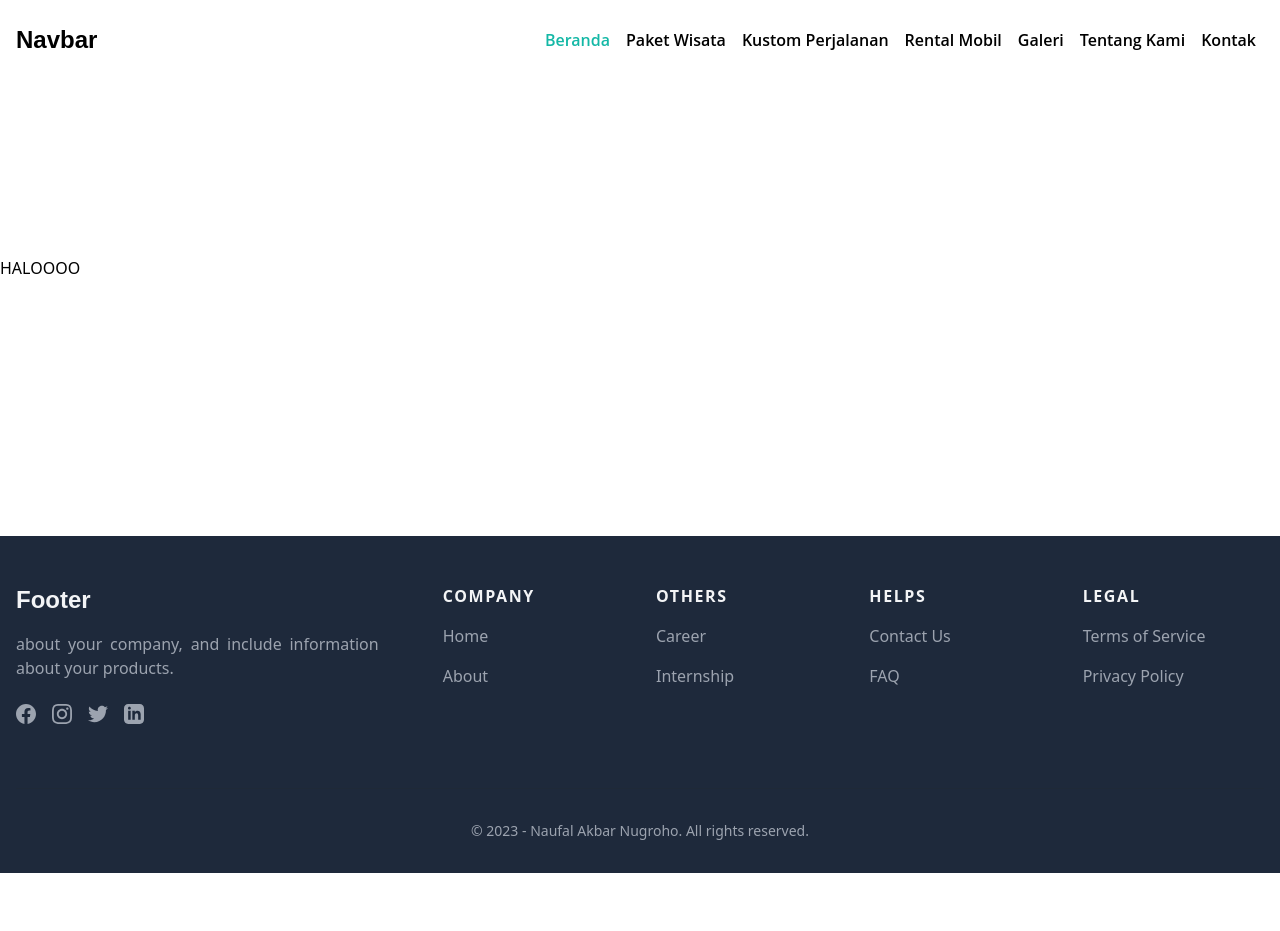
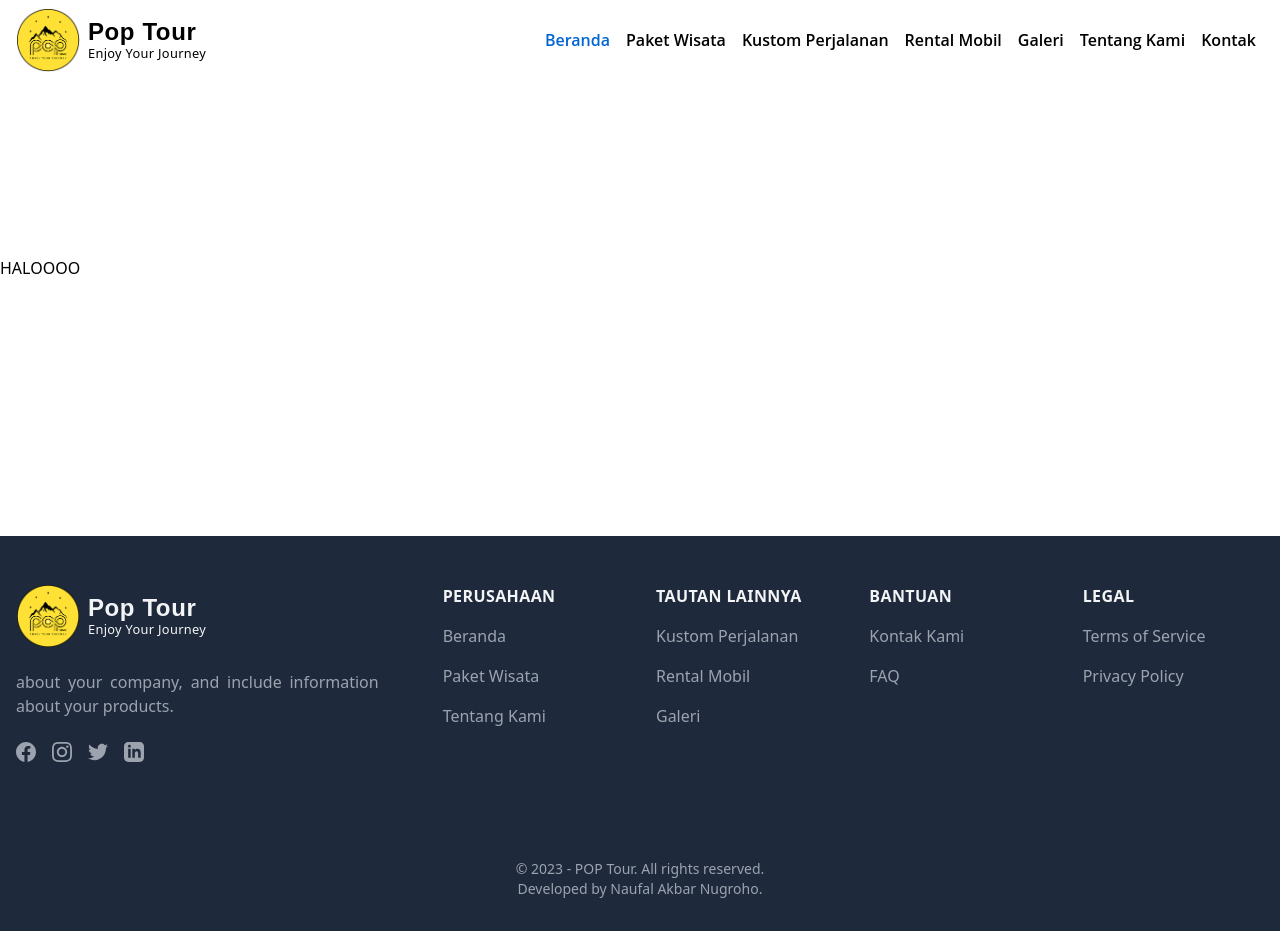
Before and after one commit to tibatibangoding/poptour, a Next.js app: page / in a window 1280 px wide. Before the commit the page ends 873 px from the top, so only its background shows below. Built offline with nearby package versions, Linux system fonts and the light colour scheme.

Commit message:
penyesuaian navbar footer

```diff
--- a/src/components/Mixins/Footer.tsx
+++ b/src/components/Mixins/Footer.tsx
@@ -12,17 +12,19 @@ const Footer: FC = () => {
   const year = new Date().getFullYear();
 
   const primaryLink = [
-    { title: 'Home', url: '/' },
-    { title: 'About', url: '/about' },
+    { title: 'Beranda', url: '/' },
+    { title: 'Paket Wisata', url: '/tour-packages' },
+    { title: 'Tentang Kami', url: '/about-us' },
   ];
 
   const secondaryLink = [
-    { title: 'Career', url: '/career' },
-    { title: 'Internship', url: '/internship' },
+    { title: 'Kustom Perjalanan', url: '/tour-packages/custom-trip' },
+    { title: 'Rental Mobil', url: '/car-rental' },
+    { title: 'Galeri', url: '/gallery' },
   ];
 
   const tertiaryLink = [
-    { title: 'Contact Us', url: '/contact' },
+    { title: 'Kontak Kami', url: '/contact-us' },
     { title: 'FAQ', url: '/faq' },
   ];
 
@@ -46,15 +48,20 @@ const Footer: FC = () => {
             <div className="mb-4">
               <Link href="/" legacyBehavior>
                 <a
-                  className="inline-flex items-center text-gray-100 font-primary text-xl md:text-2xl font-bold gap-2"
+                  className="inline-flex items-center text-gray-100 gap-2"
                   aria-label="logo"
                 >
-                  {/* <img
-                    src="/apple-touch-icon.png"
+                  <img
+                    src="/assets/img/logo/POPTour_4.png"
                     alt="Brand Logo"
-                    className="w-8 h-8 object-cover object-center"
-                  /> */}
-                  Footer
+                    className="w-14 md:w-16 h-14 md:h-16 object-cover object-center"
+                  />
+                  <div className="flex flex-col">
+                    <p className="font-primary font-semibold text-xl lg:text-2xl -mb-1 tracking-wide">
+                      Pop Tour
+                    </p>
+                    <small className="tracking-wide">Enjoy Your Journey</small>
+                  </div>
                 </a>
               </Link>
             </div>
@@ -79,15 +86,15 @@ const Footer: FC = () => {
           </div>
 
           <div>
-            <div className="text-gray-100 font-bold tracking-widest uppercase mb-4">
-              Company
+            <div className="text-gray-100 font-bold tracking-wide uppercase mb-4">
+              Perusahaan
             </div>
 
             <nav className="flex flex-col gap-4">
               {primaryLink?.map((b, i) => (
                 <div key={i}>
                   <Link href={b.url} legacyBehavior>
-                    <a className="text-gray-400 hover:text-teal-500 active:text-teal-600 transition duration-100">
+                    <a className="text-gray-400 hover:text-primary active:text-primary/80 transition duration-100">
                       {b.title}
                     </a>
                   </Link>
@@ -97,15 +104,15 @@ const Footer: FC = () => {
           </div>
 
           <div>
-            <div className="text-gray-100 font-bold tracking-widest uppercase mb-4">
-              Others
+            <div className="text-gray-100 font-bold tracking-wide uppercase mb-4">
+              Tautan Lainnya
             </div>
 
             <nav className="flex flex-col gap-4">
               {secondaryLink?.map((c, i) => (
                 <div key={i}>
                   <Link href={c.url} legacyBehavior>
-                    <a className="text-gray-400 hover:text-teal-500 active:text-teal-600 transition duration-100">
+                    <a className="text-gray-400 hover:text-primary active:text-primary/80 transition duration-100">
                       {c.title}
                     </a>
                   </Link>
@@ -115,15 +122,15 @@ const Footer: FC = () => {
           </div>
 
           <div>
-            <div className="text-gray-100 font-bold tracking-widest uppercase mb-4">
-              Helps
+            <div className="text-gray-100 font-bold tracking-wide uppercase mb-4">
+              Bantuan
             </div>
 
             <nav className="flex flex-col gap-4">
               {tertiaryLink?.map((d, i) => (
                 <div key={i}>
                   <Link href={d.url} legacyBehavior>
-                    <a className="text-gray-400 hover:text-teal-500 active:text-teal-600 transition duration-100">
+                    <a className="text-gray-400 hover:text-primary active:text-primary/80 transition duration-100">
                       {d.title}
                     </a>
                   </Link>
@@ -133,7 +140,7 @@ const Footer: FC = () => {
           </div>
 
           <div>
-            <div className="text-gray-100 font-bold tracking-widest uppercase mb-4">
+            <div className="text-gray-100 font-bold tracking-wide uppercase mb-4">
               Legal
             </div>
 
@@ -141,7 +148,7 @@ const Footer: FC = () => {
               {legalLink?.map((e, i) => (
                 <div key={i}>
                   <Link href={e.url} legacyBehavior>
-                    <a className="text-gray-400 hover:text-teal-500 active:text-teal-600 transition duration-100">
+                    <a className="text-gray-400 hover:text-primary active:text-primary/80 transition duration-100">
                       {e.title}
                     </a>
                   </Link>
@@ -152,7 +159,8 @@ const Footer: FC = () => {
         </div>
 
         <div className="text-gray-400 text-sm text-center border-t border-gray-800 py-8">
-          © {year} - Naufal Akbar Nugroho. All rights reserved.
+          <p>© {year} - POP Tour. All rights reserved.</p>
+          <p>Developed by Naufal Akbar Nugroho.</p>
         </div>
       </footer>
     </div>
--- a/src/components/Mixins/Navbar/Navbar.tsx
+++ b/src/components/Mixins/Navbar/Navbar.tsx
@@ -68,15 +68,20 @@ const Navbar: FC = () => {
             <div className="px-4">
               <Link href="/" legacyBehavior>
                 <a
-                  className="inline-flex items-center gap-2 font-primary font-bold text-xl lg:text-2xl py-6"
+                  className="inline-flex items-center gap-2 py-2"
                   aria-label="logo"
                 >
-                  {/* <img
-                    src="/apple-touch-icon.png"
+                  <img
+                    src="/assets/img/logo/POPTour_4.png"
                     alt="Brand Logo"
-                    className="w-8 h-8 object-cover object-center"
-                  /> */}
-                  Navbar
+                    className="w-14 md:w-16 h-14 md:h-16 object-cover object-center"
+                  />
+                  <div className="flex flex-col">
+                    <p className="font-primary font-semibold text-xl lg:text-2xl -mb-1 tracking-wide">
+                      Pop Tour
+                    </p>
+                    <small className="tracking-wide">Enjoy Your Journey</small>
+                  </div>
                 </a>
               </Link>
             </div>
@@ -110,9 +115,9 @@ const Navbar: FC = () => {
                         <a
                           className={classNames(
                             isMenuActive(a.path)
-                              ? 'text-teal-500'
+                              ? 'text-primary'
                               : 'text-black',
-                            'font-secondary font-semibold text-base py-2 mx-8 lg:mx-2 flex group-hover:text-teal-500 transition duration-300 ease-in-out'
+                            'font-secondary font-semibold text-base py-2 mx-8 lg:mx-2 flex group-hover:text-primary transition duration-300 ease-in-out'
                           )}
                         >
                           {a.title}
```
